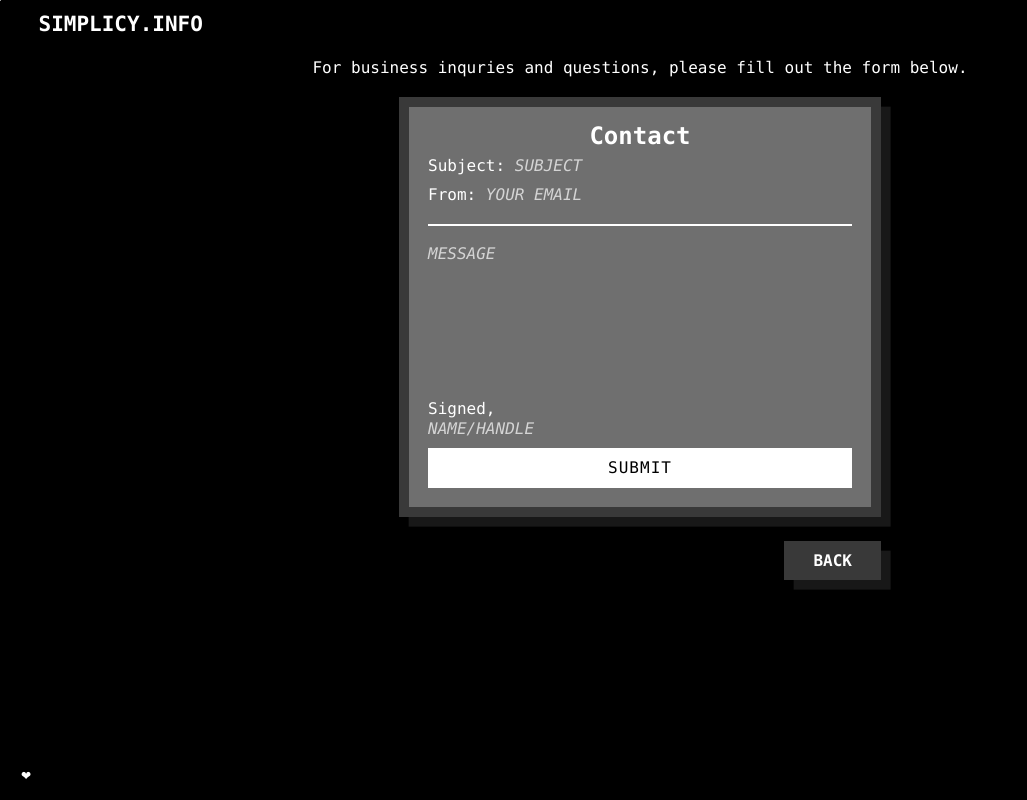
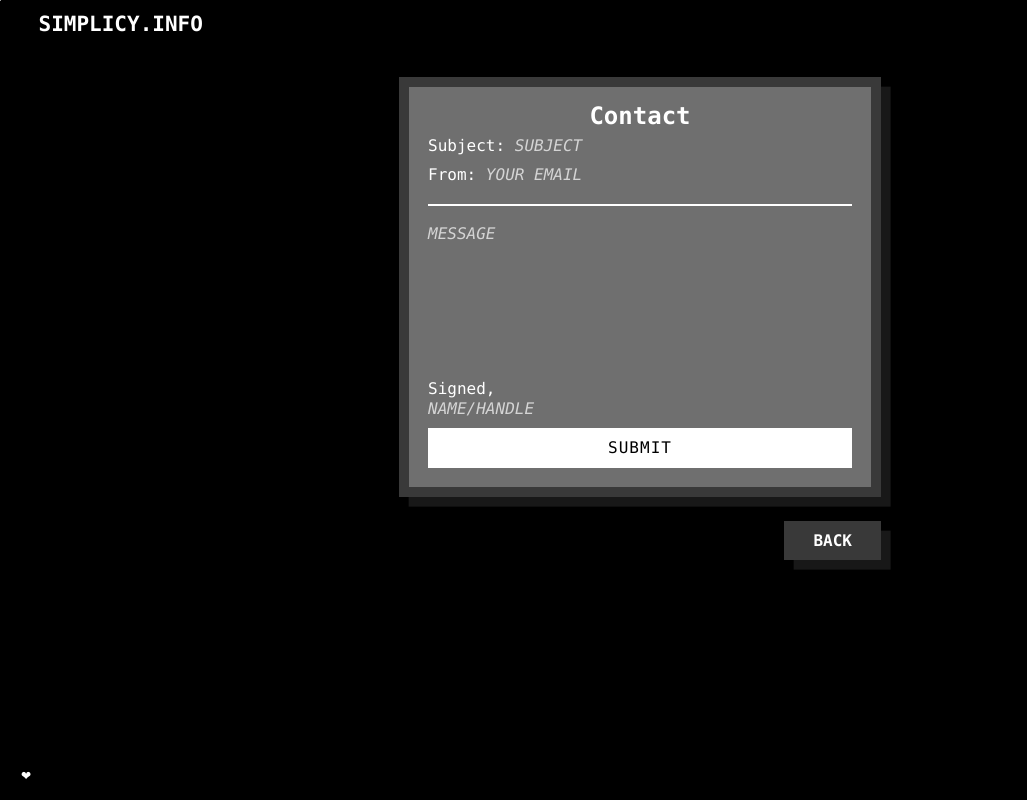
Before and after one commit to simplicy/simplicy.info, a React (Vite) app: page /contact-me in a window 1280 px wide. Shown: the whole page, without its empty margins (0-1027 px from the left). Built offline with nearby package versions, Linux system fonts and the light colour scheme; no server answers; a web font is replaced by a local one.

Commit message:
updated theme

```diff
--- a/src/pages/Contact.tsx
+++ b/src/pages/Contact.tsx
@@ -28,29 +28,6 @@ export default function Contact() {
       }}
     >
       <div className={styles.root}>
-        <motion.div
-          style={{
-            display: "flex",
-            flexWrap: 'nowrap',
-            flexDirection: 'column',
-            overflow: "hidden",
-            textWrap: 'wrap',
-            textAlign: "center",
-            translateX: "8ch",
-            opacity: 0,
-          }}
-          animate={{
-            translateX: "0px",
-            opacity: 1,
-          }}
-          transition={{
-            delay: 0.25,
-            duration: .55,
-            ease: "easeInOut",
-          }}>
-
-          <p>For business inquries and questions, please fill out the form below.</p>
-        </motion.div>
         <ContactForm />
       </div >
     </motion.div>
```
